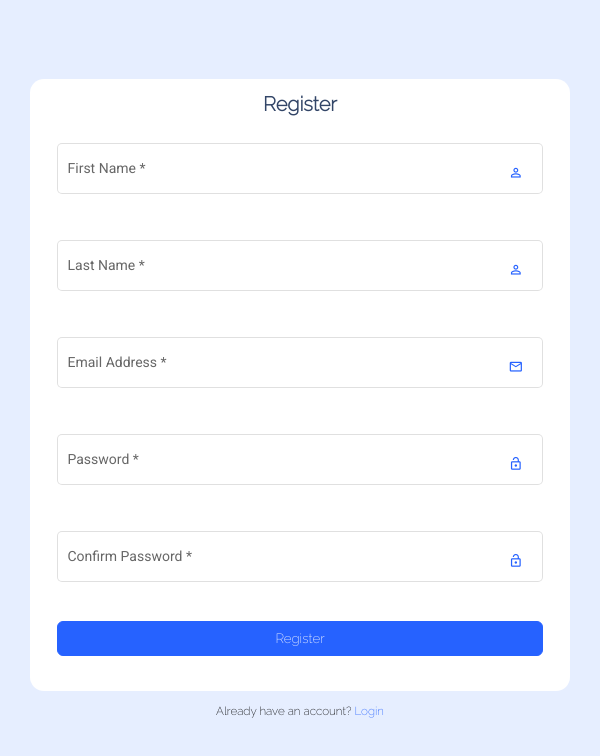
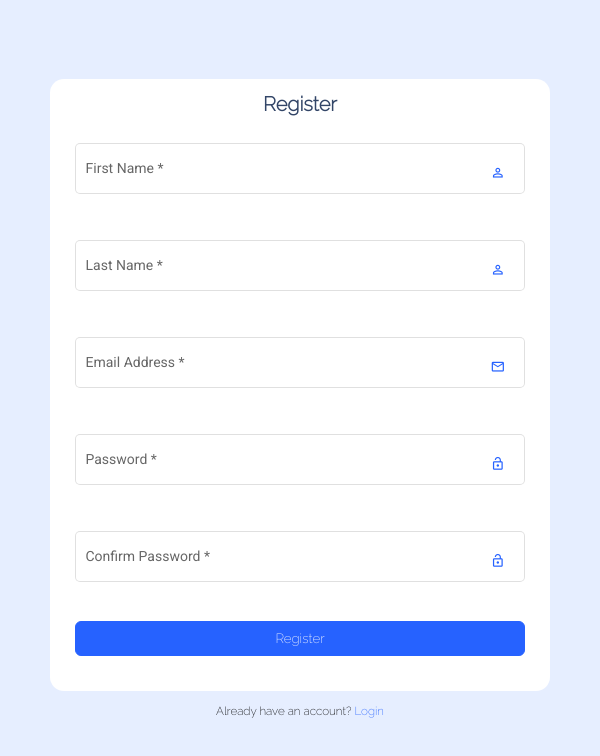
Before and after one commit to Real-Artisan/scrapbook-pro, an Angular app: page /signup in a window 600 px wide. Shown: the top 756 px of the page. Built offline with nearby package versions, Linux system fonts and the light colour scheme.

Commit message:
package test

```diff
--- a/src/app/Components/login/login.component.scss
+++ b/src/app/Components/login/login.component.scss
@@ -107,3 +107,9 @@
     }
 
 }
+$breakpoint-tablet: 768px;
+@media (min-width: $breakpoint-tablet) {
+  .login-card{
+      width: 20px;
+  }
+}
--- a/src/app/Components/register/register.component.scss
+++ b/src/app/Components/register/register.component.scss
@@ -138,3 +138,25 @@
     }
 
 }
+    /* mobiles (landscape and portrait) */
+@media only screen and (min-width: 320px) and (max-width: 500px) {}
+
+
+/* iPads (portrait and landscape) ----------- */
+@media only screen and (min-width: 550px) and (max-width: 800px)
+{
+    .login-wrapper
+    {
+        .login-card
+        {
+            width: 500px !important;
+        }
+    }
+}
+
+
+/* Desktops and laptops ----------- */
+@media only screen and (min-width: 850px) and (max-width: 1024px) {}
+
+/* bigger laptops */
+@media only screen and (min-width: 1224px) { }
--- a/src/styles.scss
+++ b/src/styles.scss
@@ -6,14 +6,16 @@ mat-form-field
 {
     padding-top: 20px;
 }
-@media (max-width:720px)
-{
-      .login-wrapper
- {
-      .login-card
-      {
-          width: 20%;
-      }
-  }
+/* mobiles (landscape and portrait) */
+@media only screen and (min-width: 320px) and (max-width: 500px) {}
 
-}
+
+/* iPads (portrait and landscape) ----------- */
+@media only screen and (min-width: 550px) and (max-width: 800px) {}
+
+
+/* Desktops and laptops ----------- */
+@media only screen and (min-width: 850px) and (max-width: 1024px) {}
+
+/* bigger laptops */
+@media only screen and (min-width: 1224px) { }
```
